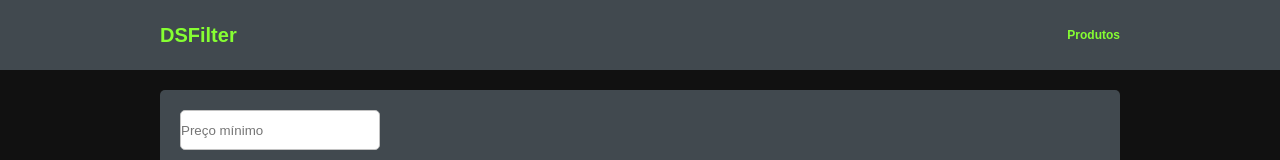
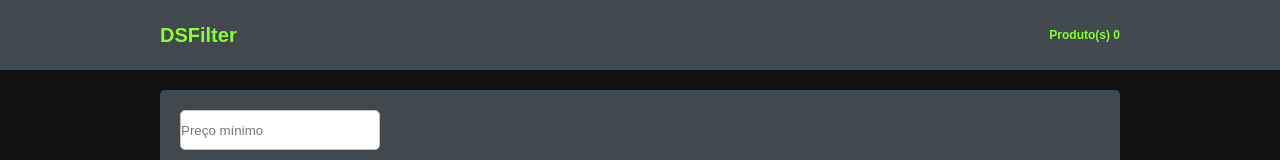
Before and after one commit to Caelest1s/DSFilter, a React (Vite) app: page / in a window 1280 px wide. Shown: the top 160 px of the page. Built offline with nearby package versions, Linux system fonts and the light colour scheme.

Commit message:
feat: add count item

```diff
--- a/src/App.tsx
+++ b/src/App.tsx
@@ -1,14 +1,17 @@
-import HeaderClient from "./components/HeaderClient"
-import ListingBody from "./components/ListingBody"
+import { useState } from "react";
+import HeaderClient from "./components/HeaderClient";
+import ListingBody from "./components/ListingBody";
+import { ContextCountItem } from "./utils/context-count";
 
-function App() {
+export default function App() {
+
+  const [contextCountItem, setContextCountItem] = useState<number>(0);
 
   return (
-    <>
+    <ContextCountItem.Provider value={{ contextCountItem, setContextCountItem }}>
+
       <HeaderClient />
       <ListingBody />
-    </>
-  )
+    </ContextCountItem.Provider>
+  );
 }
-
-export default App
--- a/src/components/HeaderClient/index.tsx
+++ b/src/components/HeaderClient/index.tsx
@@ -1,11 +1,16 @@
+import { useContext } from 'react';
+import { ContextCountItem } from '../../utils/context-count';
 import './style.css';
 
 export default function HeaderClient() {
+
+    const { contextCountItem } = useContext(ContextCountItem);
+
     return (
         <header className='dsc-header'>
             <div className='dsc-header-title'>
                 <div className='dsc-main-title'>DSFilter</div>
-                <div className="dsc-title-product">Produtos</div>
+                <div className="dsc-title-product">Produto(s) {contextCountItem}</div>
             </div>
         </header>
     );
--- a/src/components/ListingBody/index.tsx
+++ b/src/components/ListingBody/index.tsx
@@ -1,6 +1,7 @@
-import { useEffect, useState } from "react";
+import { useContext, useEffect, useState } from "react";
 import { ProductDTO } from "../../models/product";
 import * as productService from '../../services/product-service';
+import { ContextCountItem } from "../../utils/context-count";
 import Filter from "./Filter";
 import ListItem from "./ListItem";
 import './style.css';
@@ -19,12 +20,16 @@ export default function ListingBody() {
         max: Number.MAX_VALUE
     });
 
+    const { setContextCountItem } = useContext(ContextCountItem);
+
     useEffect(() => {
         setProducts(productService.findByPrice(price.min || 0, price.max || Number.MAX_VALUE));
+
     }, [price]);
 
     function handleFilterPrice(prices: FormPrice) {
         setPrice(prices);
+        setContextCountItem(products.length);
     }
 
     return (
--- /dev/null
+++ b/src/utils/context-count.ts
@@ -0,0 +1,12 @@
+import { createContext } from "react";
+
+export type ContextCountItemType = {
+    contextCountItem: number;
+    setContextCountItem: (contextCountItem: number) => void;
+    //(alternative) setContextCountItem: Function;
+}
+
+export const ContextCountItem = createContext<ContextCountItemType>({
+    contextCountItem: 20,
+    setContextCountItem: () => { }
+});
```
